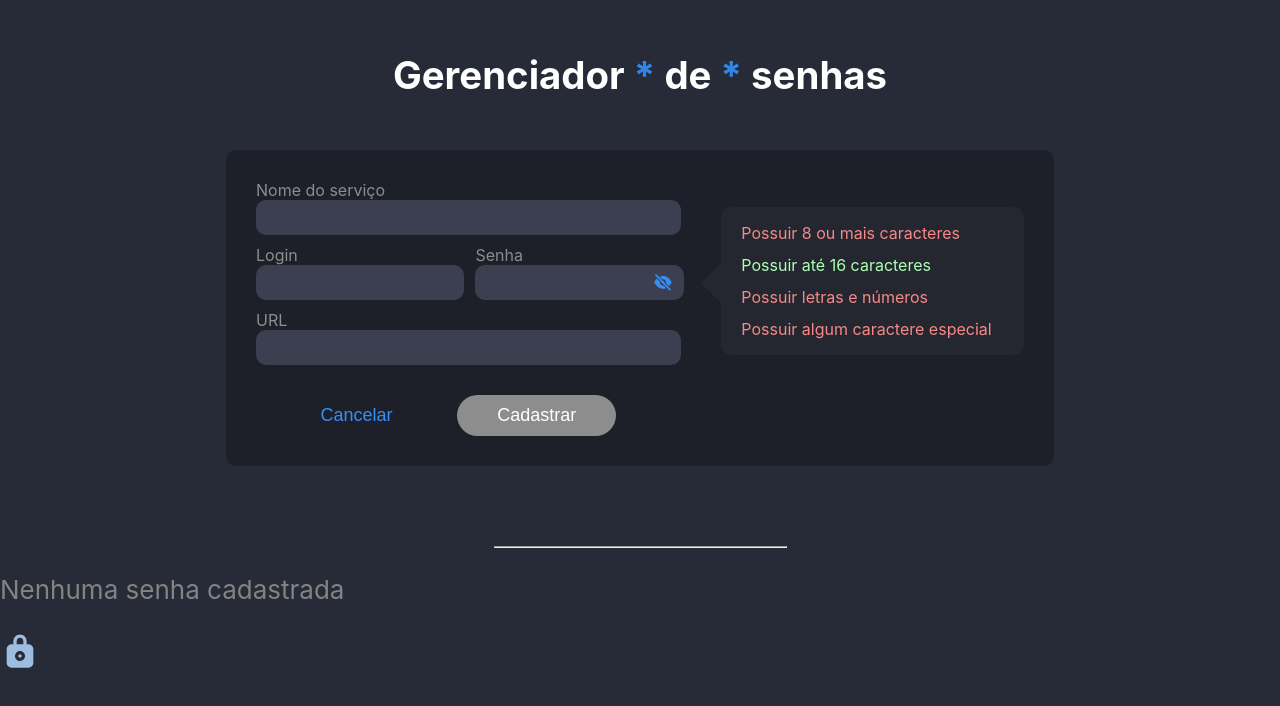
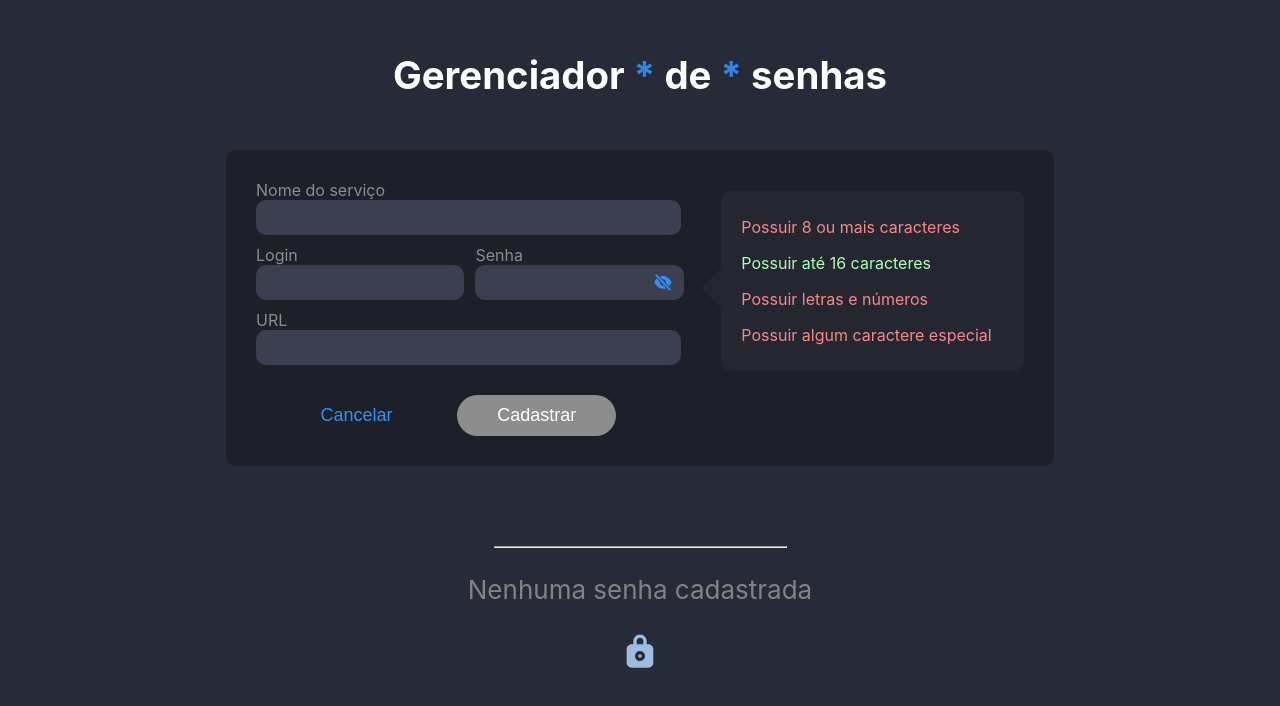
Before and after one commit to renanmarquesgarcia/password-manager, a React (Vite) app: page / in a window 1280 px wide. Both pictures are taken after a click on the button "Cadastrar nova senha". Shown: the top 706 px of the page. Built offline with nearby package versions, Linux system fonts and the light colour scheme.

Commit message:
Add style to page

```diff
--- a/src/App.css
+++ b/src/App.css
@@ -44,6 +44,9 @@ h1 span {
   width: 291px;
 }
 
+.no-registed-password-section {
+  text-align: center;
+}
 .no-registed-password {
   color: #838383;
   font-size: 26px;
@@ -155,11 +158,12 @@ form div input:focus {
   border-radius: 10px;
   display: flex;
   flex-direction: column;
-  line-height: 0px;
+  /* line-height: 0px; */
   margin-bottom: 55px;
   padding: 10px 20px;
   position: relative;
   width: 35%;
+  display: block;
 }
 
 .triangle {
--- a/src/App.tsx
+++ b/src/App.tsx
@@ -82,7 +82,7 @@ function App() {
             </>
           )
           : (
-            <section>
+            <section className="no-registed-password-section">
               <p className="no-registed-password">Nenhuma senha cadastrada</p>
               <img className="locker-img" src={ lockerIcon } alt="icone de cadeado" />
             </section>
```
